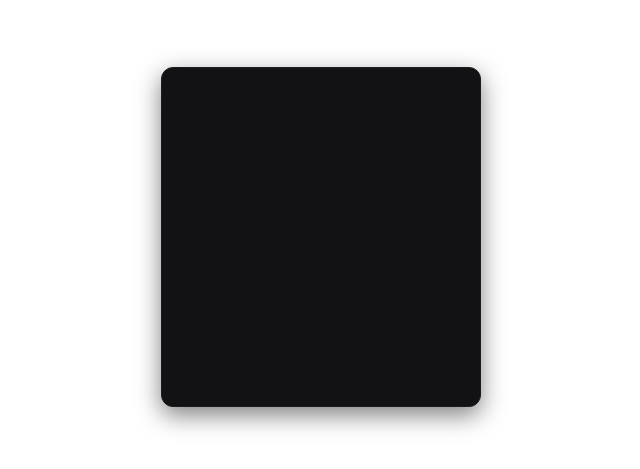
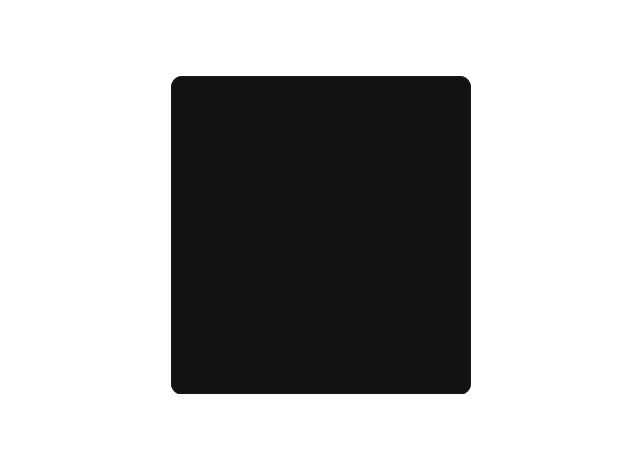
Before and after one commit to yuri98140-eng/painel, a plain HTML site: page index.html in a window 1280 px wide. Shown: the part 163-632 px from the top of the page, without its empty margins (319-959 px from the left). Drawn offline with Linux system fonts and the light colour scheme.

Commit message:
index.html

```diff
--- a/index.html
+++ b/index.html
@@ -2,13 +2,23 @@
 <html lang="pt-PT">
 <head>
   <meta charset="UTF-8">
+  <meta name="viewport" content="width=device-width, initial-scale=1.0">
   <title>Painel DUI</title>
   <link rel="stylesheet" href="style.css">
 </head>
 <body>
 
-  <div class="panel">
-    <!-- O conteúdo do teu painel vai aqui dentro -->
+  <!-- Estrutura do Painel usando SVG -->
+  <div class="panel-container">
+    <svg xmlns="http://www.w3.org/2000/svg" width="100%" height="100%" viewBox="0 0 320 340" fill="none">
+      <!-- Fundo Escuro com Cantos Arredondados -->
+      <rect width="320" height="340" rx="12" fill="#121214"/>
+      <!-- Borda suave -->
+      <rect x="0.5" y="0.5" width="319" height="339" rx="11.5" stroke="#1C1C1F" stroke-opacity="0.8"/>
+    </svg>
+
+    <!-- Área interna reservada para o teu conteúdo -->
+    <div id="content" class="panel-content"></div>
   </div>
 
   <script src="script.js"></script>
```
